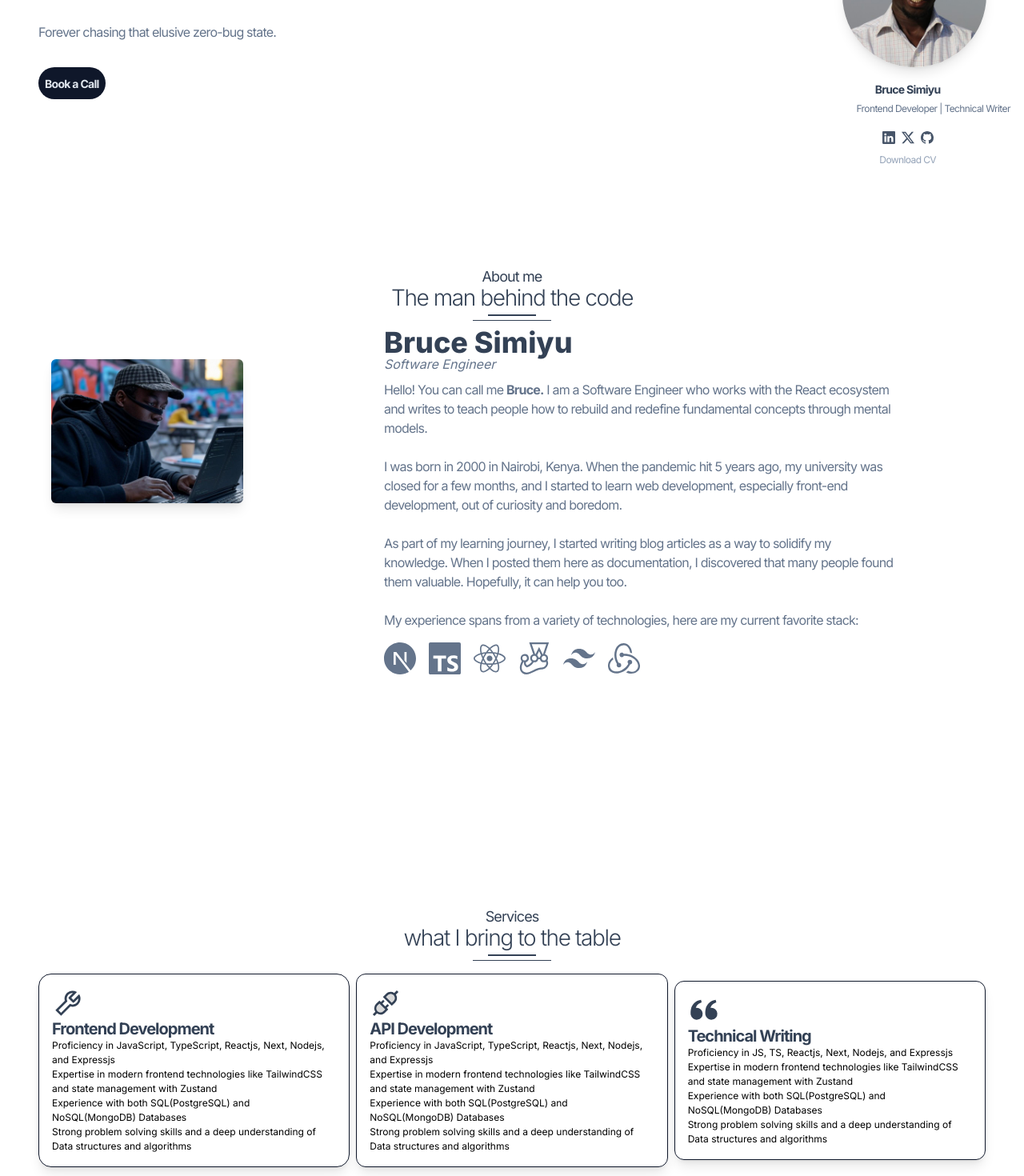
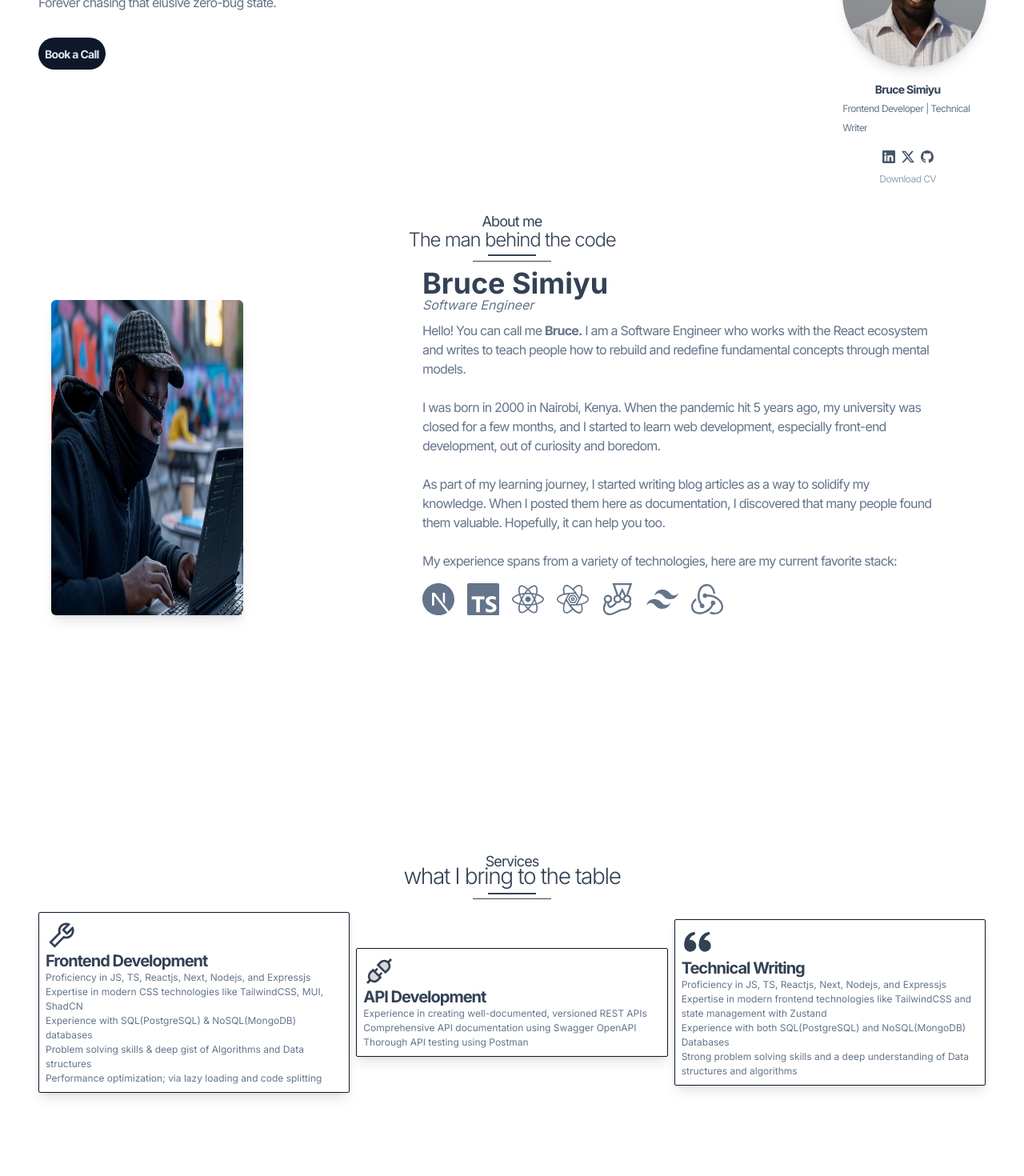
Before and after one commit to Brucedevnairobi/portfolio-website, a Next.js app: page / in a window 1280 px wide. Shown: the part 440-1910 px from the top of the page at 80% size. Built offline with nearby package versions, Linux system fonts and the light colour scheme.

Commit message:
Landing page almost done

```diff
--- a/app/page.tsx
+++ b/app/page.tsx
@@ -19,6 +19,7 @@ import { ArrowRight } from "lucide-react";
 import { AiOutlineTool } from "react-icons/ai";
 import { AiTwotoneApi } from "react-icons/ai";
 import { BiSolidQuoteAltLeft } from "react-icons/bi";
+import { SiReactquery } from "react-icons/si";
 
 export default function Home() {
   return (
@@ -29,15 +30,15 @@ export default function Home() {
       <div className=" pt-4 flex flex-col md:flex-row md:justify-between">
         <main className="mx-12 md:mt-20">
           <h1 className="text-slate-500">
-            <span className="leading-12 tracking-tighter text-[16px] pt-4 text-slate-500">
+            <span className="leading-6 tracking-tighter text-[16px] text-slate-500">
               Hire a
             </span>{" "}
             <br />
-            <span className="text-3xl md:text-6xl tracking-tighter font-bold text-slate-700">
+            <span className="text-[26px] tracking-tighter font-bold text-slate-700">
               Software Craftsman
             </span>
           </h1>
-          <p className="leading-12 tracking-tighter text-[16px] pt-4 text-slate-500 md:w-1/2">
+          <p className="leading-12 tracking-tighter text-[16px] text-slate-500 md:w-1/2">
             Hi, I`m Bruce Simiyu, a web frontend engineer living in Nairobi,
             Kenya. <br />
             Strategic, multi-disciplinary, creative with a strong belief in
@@ -64,7 +65,7 @@ export default function Home() {
             </section>
           </section>
         </main>
-        <div className="flex flex-col md:translate-y-52 items-center mt-10">
+        <div className="flex flex-col md:translate-y-52 mx-auto mt-10">
           <Image
             src="/assets/images/profile.jpg"
             width={180}
@@ -75,7 +76,7 @@ export default function Home() {
           <h1 className="text-center text-sm font-bold pt-4 text-slate-700 leading-6 tracking-tighter md:mr-16">
             Bruce Simiyu
           </h1>
-          <p className="mx-auto text-xs flex text-slate-500 pb-2 leading-6 tracking-tighter md:mr-18">
+          <p className="mx-auto text-xs flex text-slate-500 pb-2 leading-6 tracking-tighter md:mr-10">
             Frontend Developer | Technical Writer
           </p>
 
@@ -106,25 +107,25 @@ export default function Home() {
           </a>
         </div>
       </div>
-      <div className="h-screen mt-48">
-        <h1 className=" tracking-tighter text-[18px] text-center pt-4 pb-2 text-slate-700">
+      <div className="h-screen mt-16">
+        <h1 className=" tracking-tighter text-[18px] text-center md:pt-28 pb-2 text-slate-700">
           About me
         </h1>
-        <h1 className="text-[28px] font-light text-slate-700 text-center mt-[-16px] leading-12 tracking-tighter">
+        <h1 className="text-[24px] font-light text-slate-700 text-center mt-[-16px] leading-12 tracking-tighter">
           The man behind the code
         </h1>
         <div className="h-[2px] w-[60px] bg-slate-700 mx-auto"></div>
-        <div className="h-[1px] w-[98px] mt-[5px] bg-slate-700 mx-auto"></div>
+        <div className="h-[1px] w-[98px] mt-[6px] bg-slate-700 mx-auto"></div>
         <div className=" relative flex flex-col md:flex-row">
           <Image
             src="/assets/images/grok2.jpg"
             width={240}
-            height={320}
+            height={240}
             alt="Profile Picture"
             className="rounded-md shadow-lg md:float-left md:ml-16 mx-auto mt-12"
           />
-          <div className="flex flex-col md:w-1/2 absolute md:ml-[480px] ">
-            <h1 className="text-[36px] font-extrabold text-slate-700">
+          <div className="mx-12 flex flex-col md:w-1/2 justify-center md:mx-auto">
+            <h1 className="text-[36px] font-bold text-slate-700">
               Bruce Simiyu
             </h1>
             <p className="text-[16px] italic text-slate-500 mt-[-12px] ">
@@ -153,6 +154,7 @@ export default function Home() {
               <SiNextdotjs className="text-slate-500 w-10 h-10" />
               <SiTypescript className="text-slate-500 w-10 h-10" />
               <FaReact className="text-slate-500 w-10 h-10" />
+              <SiReactquery className="text-slate-500 w-10 h-10" />
               <SiJest className="text-slate-500 w-10 h-10" />
               <SiTailwindcss className="text-slate-500 w-10 h-10" />
               <SiRedux className="text-slate-500 w-10 h-10" />
@@ -160,7 +162,8 @@ export default function Home() {
           </div>
         </div>
       </div>
-      <h1 className=" tracking-tighter text-[18px] text-center pt-4 pb-2 text-slate-700">
+      <div className="mt-80 md:mt-24">
+      <h1 className=" tracking-tighter text-[18px] text-center pt-14 md:pt-4 text-slate-700">
         Services
       </h1>
       <h1 className="text-[28px] font-light text-slate-700 text-center mt-[-16px] leading-12 tracking-tighter">
@@ -170,63 +173,58 @@ export default function Home() {
       <div className="h-[1px] w-[98px] mt-[5px] bg-slate-700 mx-auto"></div>
       <div className=" relative flex flex-col md:flex-col pt-4">
         <section className="mx-12 gap-2 items-center flex-col md:flex-row flex">
-          <div className="border-[1px] border-slate-900 hover:cursor-pointer rounded-2xl p-4 mb-4 shadow-lg mx-auto">
+          <div className="w-full md:w-1/3 border-[1px] border-slate-900 hover:cursor-pointer rounded-sm p-2 mb-4 shadow-lg mx-auto">
             <AiOutlineTool className="h-10 w-10 text-slate-700" />
             <h3 className="text-xl font-bold text-slate-700 leading-6 tracking-tighter">
               Frontend Development
             </h3>
-            <ul>
+            <ul className="text-slate-500">
               <li className="text-[12px] ">
-                Proficiency in JavaScript, TypeScript, Reactjs, Next, Nodejs,
+                Proficiency in JS, TS, Reactjs, Next, Nodejs,
                 and Expressjs
               </li>
               <li className="text-[12px]">
-                Expertise in modern frontend technologies like TailwindCSS and
-                state management with Zustand
+                Expertise in modern CSS technologies like TailwindCSS, MUI, ShadCN
               </li>
               <li className="text-[12px]">
-                Experience with both SQL(PostgreSQL) and NoSQL(MongoDB)
-                Databases
+                Experience with SQL(PostgreSQL) & NoSQL(MongoDB)
+                databases
               </li>
               <li className="text-[12px]">
-                Strong problem solving skills and a deep understanding of Data
-                structures and algorithms
+                Problem solving skills & deep gist of Algorithms and Data
+                structures
+              </li>
+              <li className="text-[12px]">
+                Performance optimization; via lazy loading and code splitting
               </li>
             </ul>
             <p className="text-sm text-slate-600 leading-6 tracking-tighter"></p>
           </div>
-          <div className="border-[1px] hover:cursor-pointer border-slate-900 rounded-xl p-4 shadow-lg mx-auto mb-4">
+          <div className="w-full md:w-1/3 border-[1px] hover:cursor-pointer border-slate-900 rounded-sm p-2 shadow-lg mx-auto mb-4">
             <AiTwotoneApi className="h-10 w-10 text-slate-700" />
             <h3 className="text-xl tracking-tighter leading-6 font-bold text-slate-700">
               API Development
             </h3>
 
-            <ul>
+            <ul className="text-slate-500">
               <li className="text-[12px] ">
-                Proficiency in JavaScript, TypeScript, Reactjs, Next, Nodejs,
-                and Expressjs
+               Experience in creating well-documented, versioned REST APIs
               </li>
               <li className="text-[12px]">
-                Expertise in modern frontend technologies like TailwindCSS and
-                state management with Zustand
+                Comprehensive API documentation using Swagger OpenAPI
               </li>
               <li className="text-[12px]">
-                Experience with both SQL(PostgreSQL) and NoSQL(MongoDB)
-                Databases
-              </li>
-              <li className="text-[12px]">
-                Strong problem solving skills and a deep understanding of Data
-                structures and algorithms
+                Thorough API testing using Postman
               </li>
             </ul>
             <p className="text-sm tracking-tighter leading-6 text-slate-600"></p>
           </div>
-          <div className=" border-[1px] hover:cursor-pointer border-slate-900 rounded-xl p-4 shadow-lg mx-auto mb-4">
+          <div className="w-full md:w-1/3 border-[1px] hover:cursor-pointer border-slate-900 rounded-sm p-2 shadow-lg mx-auto mb-4">
             <BiSolidQuoteAltLeft className="h-10 w-10 text-slate-700" />
             <h3 className="text-xl font-bold text-slate-700 tracking-tighter leading-6">
               Technical Writing
             </h3>
-            <ul>
+            <ul className="text-slate-500">
               <li className="text-[12px] ">
                 Proficiency in JS, TS, Reactjs, Next, Nodejs, and Expressjs
               </li>
@@ -246,6 +244,7 @@ export default function Home() {
             <p className="text-sm tracking-tighter leading-6 text-slate-600"></p>
           </div>
         </section>
+        </div>
 
         <h1 className="text-[36px] mt-32 text-slate-700 mx-12 leading-6 tracking-tighter">
           Latest <span className="font-bold">Projects</span>
```
